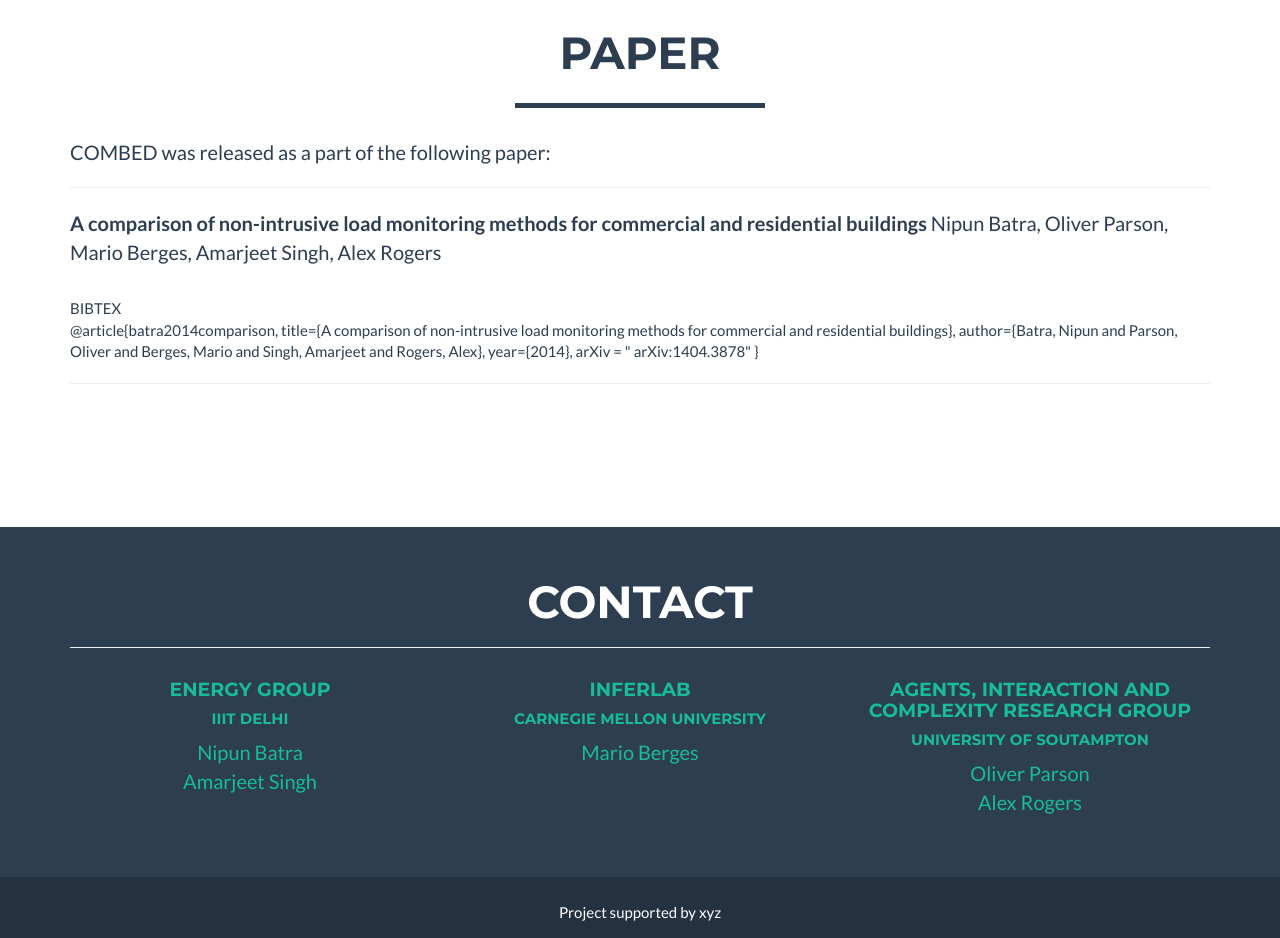
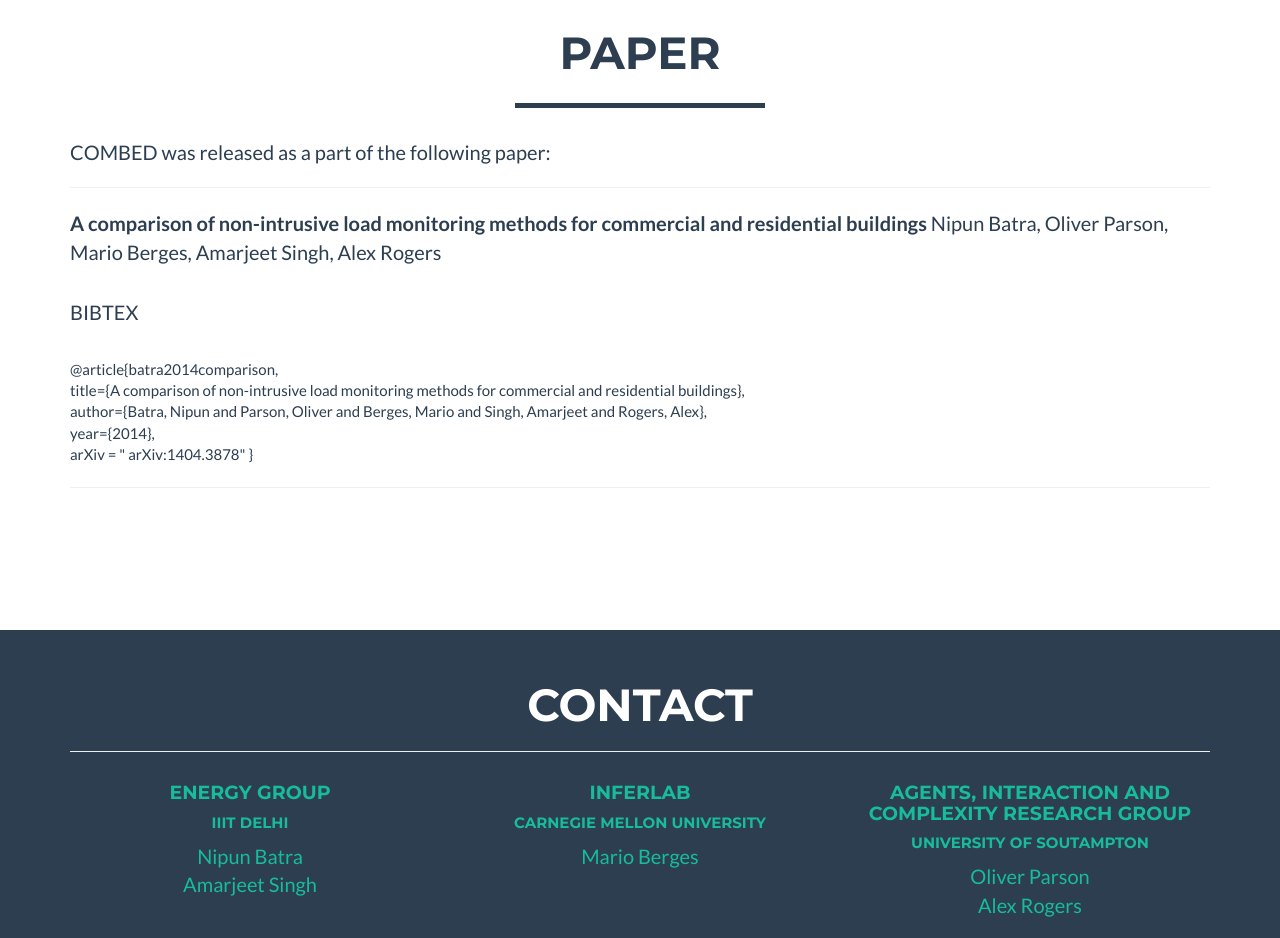
Before and after one commit to combed/combed.github.io, a plain HTML site: page index.html in a window 1280 px wide. Shown: the part 2180-3118 px from the top of the page. Drawn offline with nearby package versions, Linux system fonts and the light colour scheme.

Commit message:
newlines

```diff
--- a/index.html
+++ b/index.html
@@ -215,13 +215,13 @@
                     <hr/>
                     <p><b>A comparison of non-intrusive load monitoring methods for commercial and residential buildings</b> Nipun Batra, Oliver Parson, Mario Berges, Amarjeet Singh, Alex Rogers</p>
                     <br/>
-                    BIBTEX
+                   <p>BIBTEX</p>
                     <br/>
                     @article{batra2014comparison,
-                              title={A comparison of non-intrusive load monitoring methods for commercial and residential buildings},
-                              author={Batra, Nipun and Parson, Oliver and Berges, Mario and Singh, Amarjeet and Rogers, Alex},
-                              year={2014},
-                              arXiv = " arXiv:1404.3878"
+                              <br/>title={A comparison of non-intrusive load monitoring methods for commercial and residential buildings},
+                              <br/>author={Batra, Nipun and Parson, Oliver and Berges, Mario and Singh, Amarjeet and Rogers, Alex},
+                              <br/>year={2014},
+                              <br/>arXiv = " arXiv:1404.3878"
                             }
 
                     <hr/>
```
